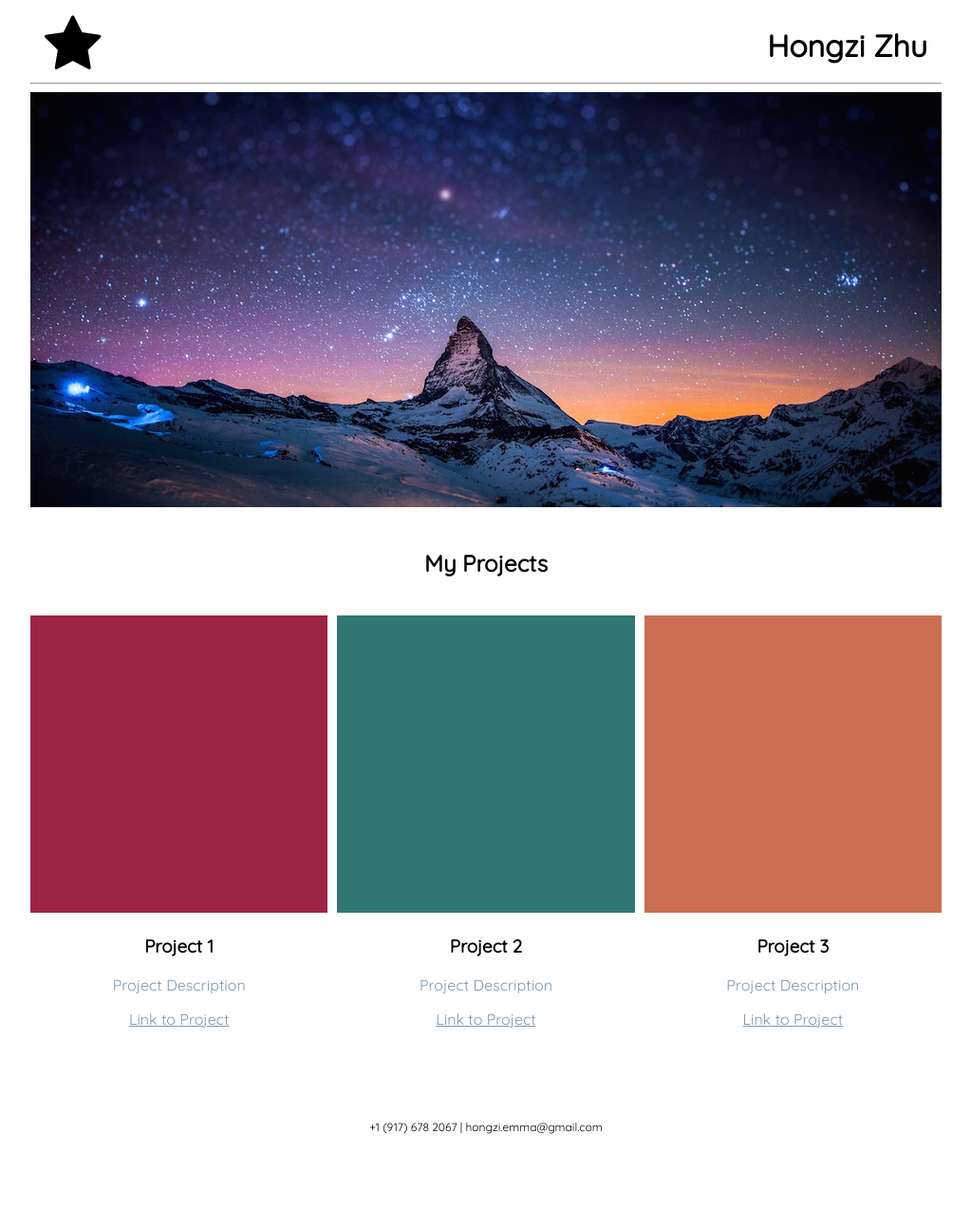
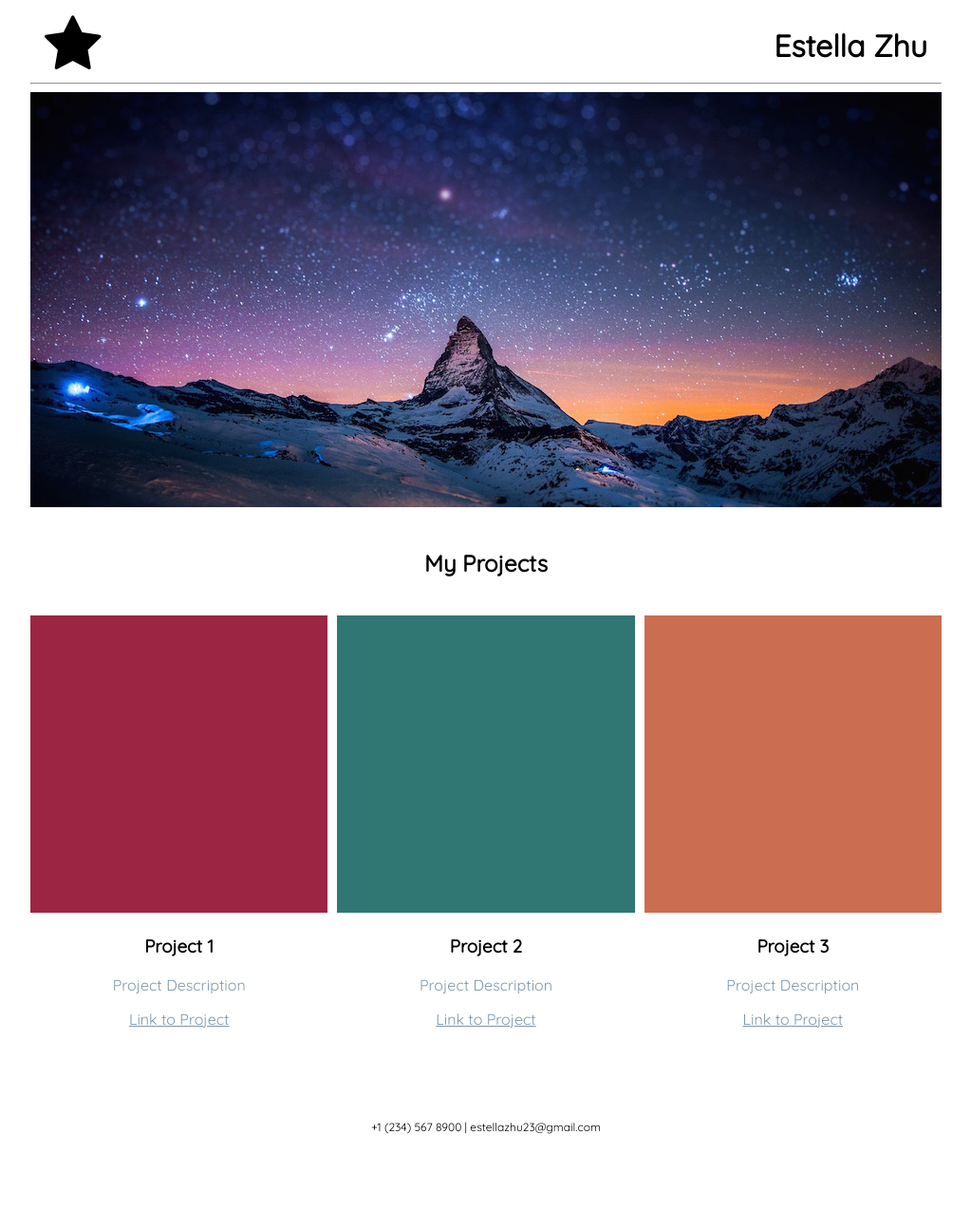
Before and after one commit to HongziZhu/portfolio-site, a plain HTML site: page index.html in a window 1280 px wide. Shown: the whole page at 95% size, without its empty margins (128-1151 px from the left). Drawn offline with Linux system fonts and the light colour scheme.

Commit message:
Update index.html

```diff
--- a/index.html
+++ b/index.html
@@ -6,7 +6,7 @@
     <link href="css/style.css" rel="stylesheet" type="text/css">
     <link rel="stylesheet" href="font-awesome/css/font-awesome.min.css">
     <link href="https://fonts.googleapis.com/css?family=Quicksand" rel="stylesheet">
-    <title>HONGZI ZHU</title>
+    <title>ESTELLA ZHU</title>
   </head>
   <body>
 
@@ -15,7 +15,7 @@
         <i class="fa fa-star fa-4x" aria-hidden="true"></i>
       </div>
       <div class="col-6 name">
-        <h1 id="name">Hongzi Zhu</h1>
+        <h1 id="name">Estella Zhu</h1>
       </div>
     </header>
 
@@ -78,7 +78,7 @@
     <footer>
       <div class="row">
           <p class="contact-info">
-            <span>+1 (917) 678 2067 | hongzi.emma@gmail.com</span>
+            <span>+1 (234) 567 8900 | estellazhu23@gmail.com</span>
           </p>
         </h3>
       </div>
```
